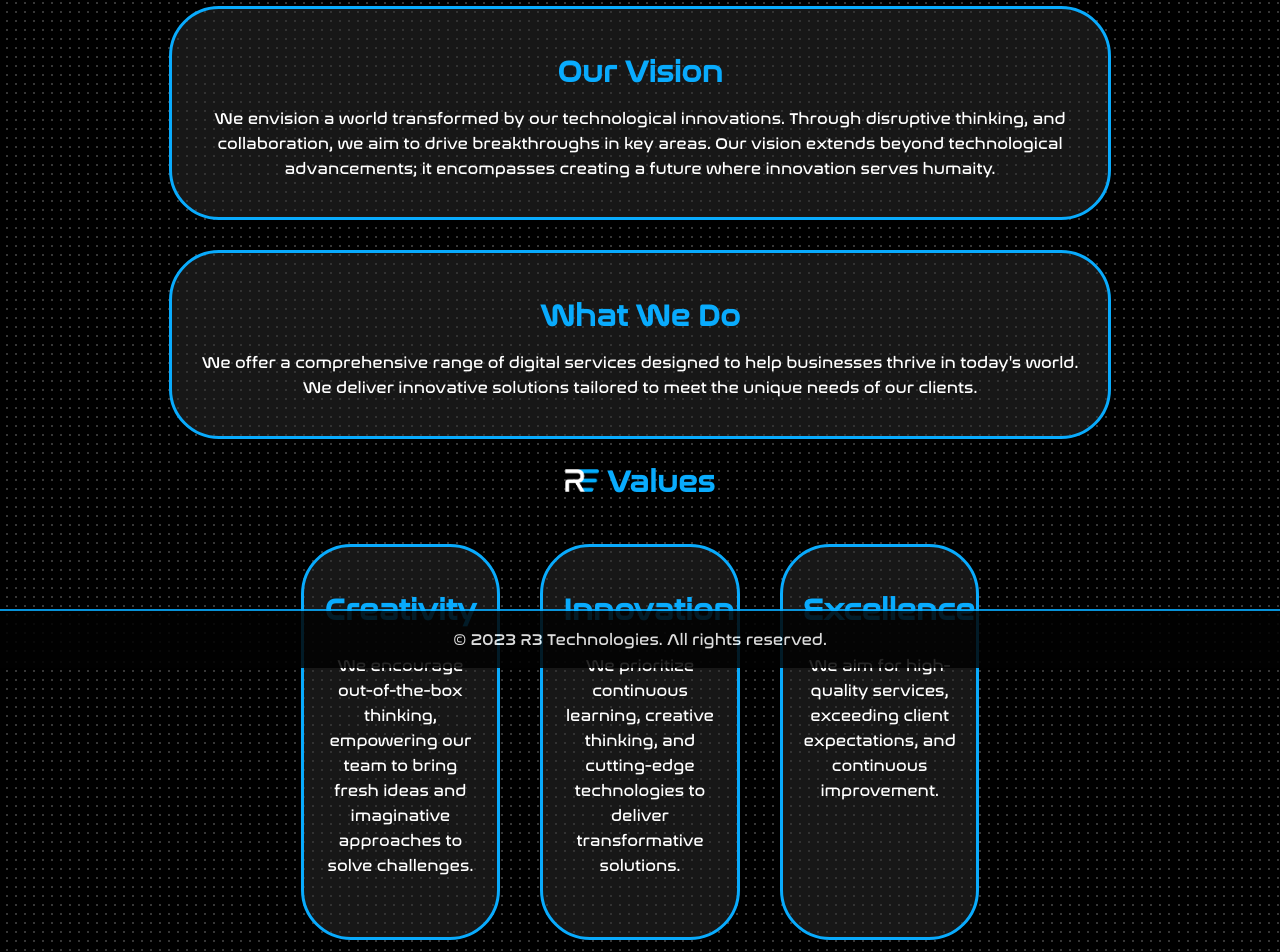
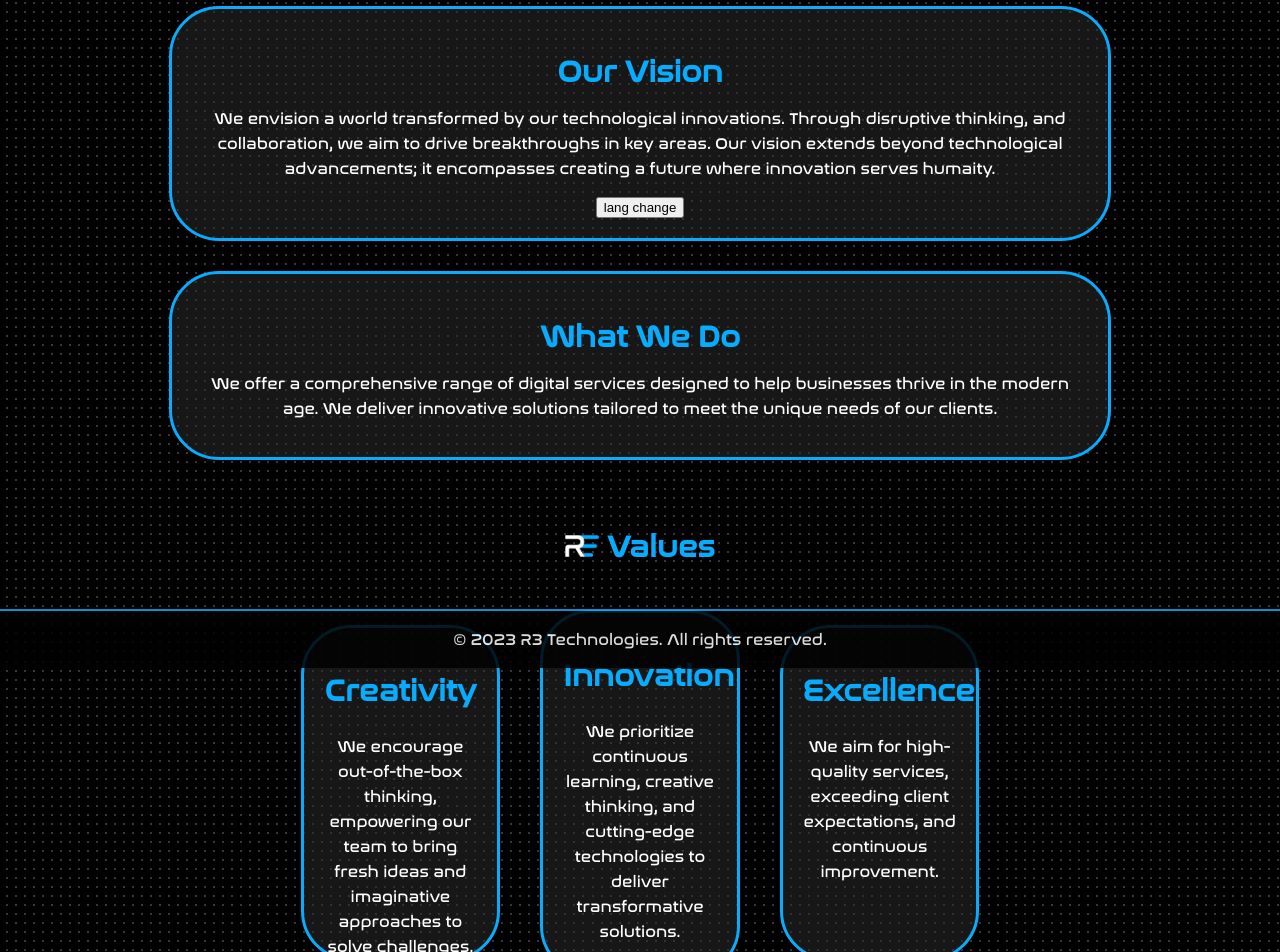
Before and after one commit to FilipNeubauer/r3web, a React (Create React App) app: page /#/About in a window 1280 px wide. Shown: the part 132-1084 px from the top of the page. Built offline with nearby package versions, Linux system fonts and the light colour scheme.

Commit message:
lang change

```diff
--- a/package.json
+++ b/package.json
@@ -9,9 +9,11 @@
     "@testing-library/user-event": "^13.5.0",
     "react": "^18.2.0",
     "react-dom": "^18.2.0",
+    "react-redux": "^8.1.1",
     "react-router-dom": "^6.14.1",
     "react-scripts": "5.0.1",
     "react-slick": "^0.29.0",
+    "redux": "^4.2.1",
     "slick-carousel": "^1.8.1",
     "web-vitals": "^2.1.4"
   },
--- a/src/components/cards/Creativity.jsx
+++ b/src/components/cards/Creativity.jsx
@@ -2,7 +2,7 @@ import React from 'react';
 
 const Creativity = (props) => {
   return (
-    <div className="card">
+    <div className="sidecard">
       <h2>Creativity</h2>
       <p>
       We encourage out-of-the-box thinking,
--- a/src/components/cards/Excellence.jsx
+++ b/src/components/cards/Excellence.jsx
@@ -2,7 +2,7 @@ import React from 'react';
 
 const Excellence = (props) => {
   return (
-    <div className="card">
+    <div className="sidecard">
       <h2>Excellence</h2>
       <p>
       We aim for high-quality services,
--- a/src/pages/About.jsx
+++ b/src/pages/About.jsx
@@ -1,55 +1,44 @@
 import React from 'react';
 import "../styles.css";
-// import Slider from 'react-slick';
-// import 'slick-carousel/slick/slick.css';
-// import 'slick-carousel/slick/slick-theme.css';
 import Navbar from '../components/Navbar';
 import Footer from '../components/Footer';
-import colb from "../images/cards/collab.png";
-import crea from "../images/cards/creativity.png";
-import cus from "../images/cards/customer.png";
-import exc from "../images/cards/excellence.png";
-import grw from "../images/cards/growth.png";
-import inn from "../images/cards/innovation.png";
-import spd from "../images/cards/speed.png";
 import neub from "../images/neubauerf.png";
 import reh from "../images/rehakj.png";
 import logo from "../images/WhiteR3.png";
 import Innovation from '../components/cards/Innovation';
 import Creativity from '../components/cards/Creativity';
 import Excellence from '../components/cards/Excellence';
-
+import { useState } from 'react';
 
 const About = () => {
 
+    const [language, setLanguage] = useState(false)
+    const [vision, setVision] = useState("We envision a world transformed by our technological innovations. Through disruptive thinking, and collaboration, we aim to drive breakthroughs in key areas. Our vision extends beyond technological advancements; it encompasses creating a future where innovation serves humaity.")
+    const [whatwedo, setWhatwedo] = useState("We offer a comprehensive range of digital services designed to help businesses thrive in the modern age. We deliver innovative solutions tailored to meet the unique needs of our clients.")
 
-    // const settings = {
-    //     dots: true,
-    //         infinite: true,
-    //         speed: 500,
-    //         slidesToShow: 3,
-    //         slidesToScroll: 1,
-    //         autoplay: true,
-    //         autoplaySpeed: 2000,
-    //         responsive: [
-    //           {
-    //             breakpoint: 768,
-    //             settings: {
-    //               slidesToShow: 2,
-    //               slidesToScroll: 1
-    //             }
-    //           },
-    //           {
-    //             breakpoint: 480,
-    //             settings: {
-    //               slidesToShow: 1,
-    //               slidesToScroll: 1
-    //             }
-    //           }
-    //         ]
-    //     };
+    const LangChange = () => {
+        if (language){
+            setLanguage(false);
+        }
+        else {
+            setLanguage(true);
+        }
+        func();
+    }
 
-    // carousel in the future
+    const func = () => {
+        if (language) {
+            setVision("We envision a world transformed by our technological innovations. Through disruptive thinking, and collaboration, we aim to drive breakthroughs in key areas. Our vision extends beyond technological advancements; it encompasses creating a future where innovation serves humaity.");
+            setWhatwedo("We offer a comprehensive range of digital services designed to help businesses thrive in the modern age. We deliver innovative solutions tailored to meet the unique needs of our clients.");
+        } else {
+            setVision("Představujeme si svět, který je díky našim technologiím lepší. Prostřednictvím inovací, kreativity a spolupráce, se snažíme dosáhnout průlomu v klíčových oblastech. Naše vize přesahuje technologický pokrok; zahrnuje vytvoření budoucnosti, ve které naše technologie slouží lidstvu.");
+            setWhatwedo("Nabízíme komplexní řadu digitálních služeb navržené tak, aby pomohly podnikům prosperovat v v dnešním světě. Poskytujeme inovativní řešení šitá na míru jedinečným potřebám našich klientů.");
+        }
+
+        return vision;
+      };
+
+
 
     return (
         <>
@@ -58,42 +47,17 @@ const About = () => {
         <div className='vision'>
             <h2 className='h2about'>Our Vision</h2>
         <p>
-        We envision a world transformed by our technological
-        innovations. Through
-        disruptive thinking, and collaboration, we aim
-        to drive breakthroughs in key areas. Our
-        vision extends beyond technological advancements; it
-        encompasses creating a future where innovation serves
-        humaity.
+         {vision}
         </p>
-
-        {/* Představujeme si svět, který je díky našim
-        technologiím lepší.
-        Prostřednictvím inovací, kreativity a spolupráce, se snažíme
-        dosáhnout průlomu v klíčových oblastech.
-        Naše vize přesahuje technologický pokrok;
-        zahrnuje vytvoření budoucnosti,
-        ve které naše technologie slouží lidstvu. */}
-
+        <button onClick={LangChange}>lang change</button>
         </div>
 
         <div className='whatWeDo'>
             <h2 className='h2about'>What We Do</h2>
-        <p>
-            We offer a comprehensive
-            range of digital services
-            designed to help businesses thrive in
-            today's world. We deliver innovative
-            solutions tailored to meet the
-            unique needs of our clients.
+            <p>
+                {whatwedo}
             </p>
 
-            {/* Nabízíme komplexní
-            řadu digitálních služeb
-            navržené tak, aby pomohly podnikům prosperovat v
-            v dnešním světě. Poskytujeme inovativní
-            řešení šitá na míru
-            jedinečným potřebám našich klientů. */}
             </div>
             <div className='coreValues'>
             <h2>
--- a/src/styles.css
+++ b/src/styles.css
@@ -341,7 +341,6 @@ li a:active {
 
  .card {
     width: 20%;
-    height: 350px;
     display: column;
     background-color: rgba(47, 47, 47, 0.5); /* RGBA color with 50% opacity */
     border: 3px solid #09ABFD;
@@ -350,6 +349,20 @@ li a:active {
     padding: 20px;
     margin: 20px;
     align-items: center;
+    height: 320px;
+ }
+
+ .sidecard{
+    width: 20%;
+    display: column;
+    background-color: rgba(47, 47, 47, 0.5); /* RGBA color with 50% opacity */
+    border: 3px solid #09ABFD;
+    text-align: center;
+    border-radius: 50px;
+    padding: 20px;
+    margin: 20px;
+    align-items: center;
+    height: 290px;
  }
 
  .hCon{
@@ -563,6 +576,7 @@ li a:active {
 
     .h2Logo {
         width: 34px;
+        margin-top: 50px;
         margin-right: 8px;
     }
 
```
Also changed, not shown: src/App.jsx (indentation only), 1 other file (tests, documents, lock files or other folders).
